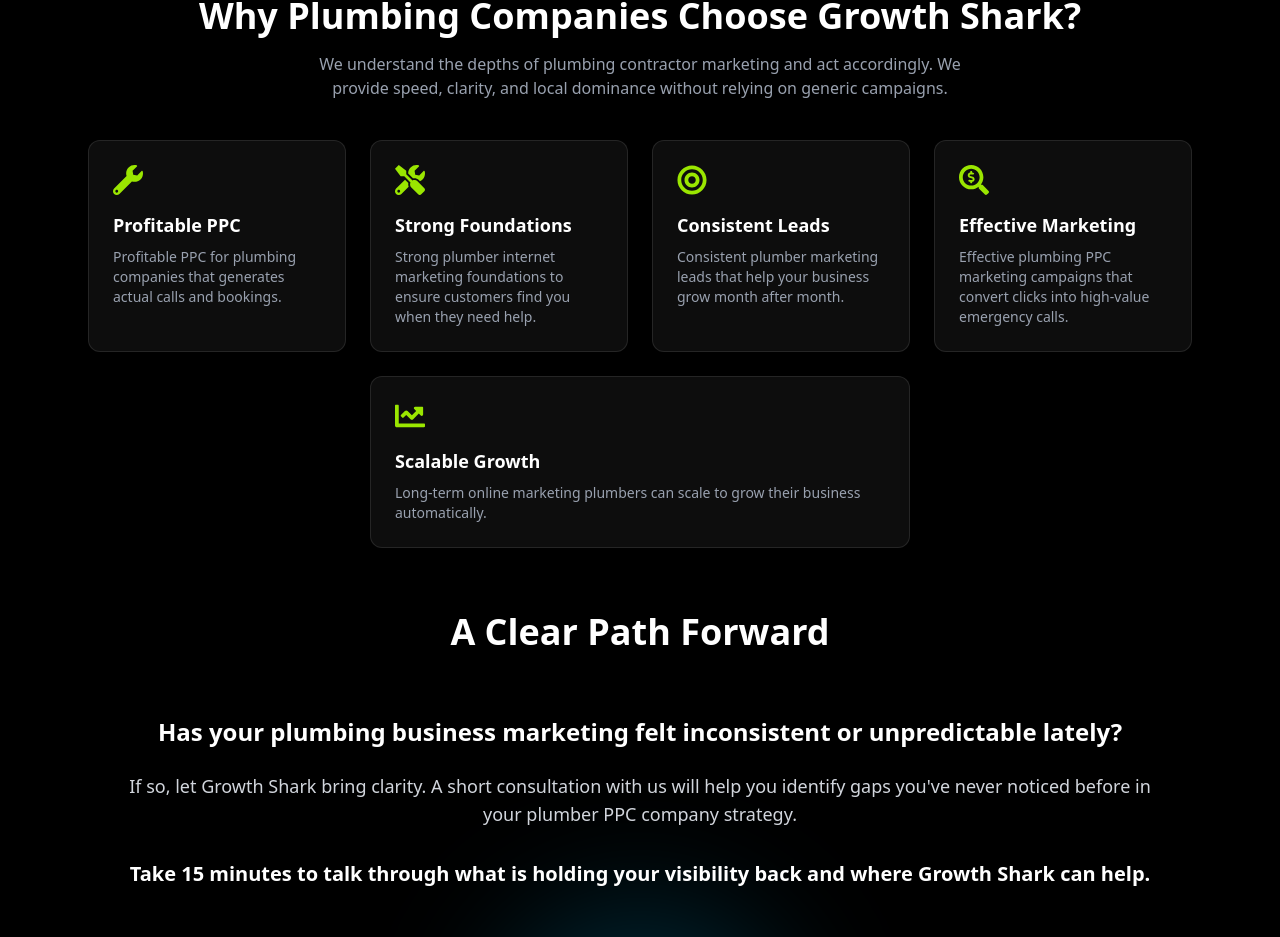
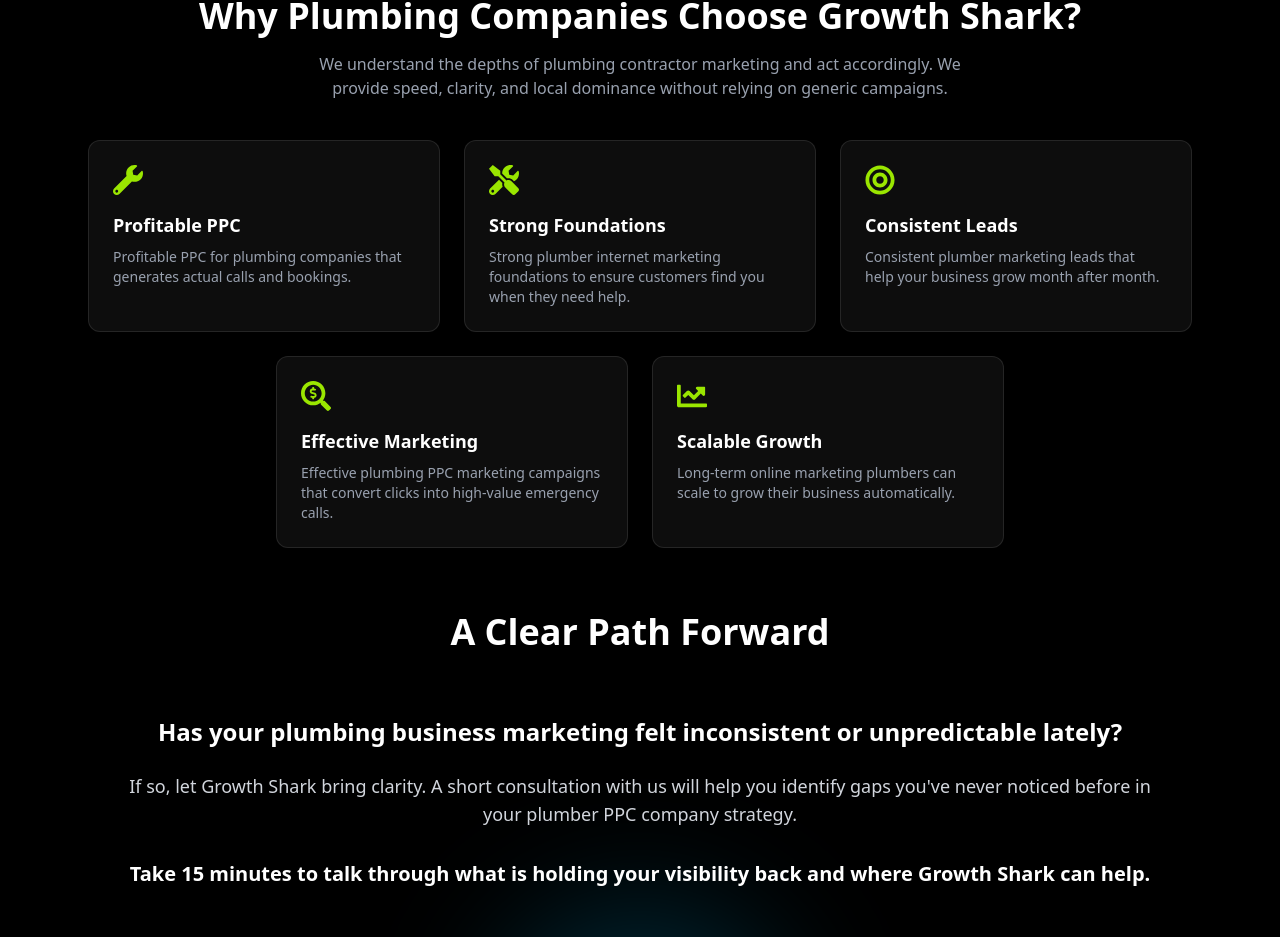
Before and after one commit to Subhra0007/Growth-Shark, a React (Vite) app in the folder FrontEnd/: page /plumber in a window 1280 px wide. Shown: the part 2009-2946 px from the top of the page. Built offline with nearby package versions, Linux system fonts and the light colour scheme; no server answers.

Commit message:
24-12 at 15:04

```diff
--- a/FrontEnd/src/pages/CampaignPlumbers.jsx
+++ b/FrontEnd/src/pages/CampaignPlumbers.jsx
@@ -222,11 +222,11 @@
                                           We understand the depths of plumbing contractor marketing and act accordingly. We provide speed, clarity, and local dominance without relying on generic campaigns.
                                     </p>
 
-                                    <div className="grid grid-cols-1 md:grid-cols-2 lg:grid-cols-4 gap-6">
+                                    <div className="grid grid-cols-1 md:grid-cols-2 lg:grid-cols-6 gap-6">
                                           {whyUsPoints.map((item, index) => (
                                                 <div
                                                       key={index}
-                                                      className={`bg-white/5 border border-white/10 rounded-xl p-6 text-left hover:bg-white/[0.07] transition duration-300 ${index === 4 ? "lg:col-start-2 lg:col-span-2" : ""}`}
+                                                      className={`bg-white/5 border border-white/10 rounded-xl p-6 text-left hover:bg-white/[0.07] transition duration-300 h-full lg:col-span-2 ${index === 3 ? "lg:col-start-2" : ""}`}
                                                 >
                                                       <div className="text-lime-400 text-3xl mb-4">{item.icon}</div>
                                                       <h4 className="text-lg font-bold text-white mb-2">{item.title}</h4>
```
